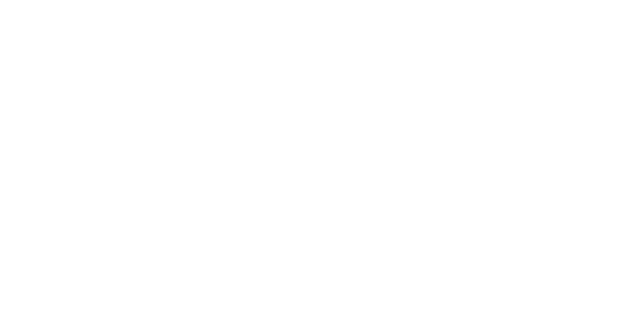
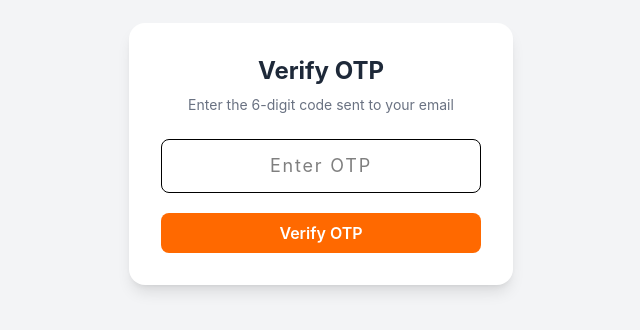
Before and after one commit to UniSphereProject/unisphere-project, a React (Vite) app in the folder frontend/: page /verify-otp/1 in a window 1280 px wide. Before the commit this address had no page. Shown: the part 246-576 px from the top of the page, without its empty margins (319-959 px from the left). Built offline with nearby package versions, Linux system fonts and the light colour scheme; no server answers.

Commit message:
verify-otp after register

```diff
--- a/frontend/src/App.jsx
+++ b/frontend/src/App.jsx
@@ -8,6 +8,7 @@ import Forgetpw from "./pages/Forgetpw";
 import Notice from "./pages/Notice";
 import Notes from "./pages/Notes";
 import Tryregister from "./pages/Register";
+import VerifyOtp from "./pages/VerifyOtp";
 const RootRoute = () => {
   const { token } = useAuth();
   const storedToken = localStorage.getItem("token");
@@ -25,19 +26,22 @@ const App = () => {
         {/* public routes - anyone can visit these */}
         <Route path="/" element={<Login />} />
         <Route path="/register" element={<Tryregister />} />
+        <Route path="/verify-otp/:id" element={<VerifyOtp/>} />
         <Route path="/forgetpw" element={<Forgetpw />} />
 
-        {/* protected routes - must be logged in, else redirected to "/"
+
 
           <Route element={<ProtectedRoute />}>
-           </Route>
 
-        */}
-
-          <Route path="/home" element={<Home />} />
+           <Route path="/home" element={<Home />} />
            <Route path="/profile" element={<Profile />} />
           <Route path="/notice" element={<Notice />} />
           <Route path="/notes" element={<Notes />} />
+           </Route>
+
+
+
+
 
       </Routes>
     </AuthProvider>
--- a/frontend/src/pages/Login.jsx
+++ b/frontend/src/pages/Login.jsx
@@ -21,6 +21,7 @@ const storedToken = localStorage.getItem("token");
   }
 
   const BASE_URL=import.meta.env.VITE_BACKEND_API_BASE_URL;
+
 
   const handleSubmit = async (e) => {
     e.preventDefault();
--- a/frontend/src/pages/Register.jsx
+++ b/frontend/src/pages/Register.jsx
@@ -1,7 +1,7 @@
 import React, { useState } from "react";
 import axios from "axios";
 import { User ,Eye,EyeOff} from "lucide-react";
-import { Link ,Navigate} from "react-router-dom";
+import { Link ,useNavigate} from "react-router-dom";
 
 
 const Field = ({
@@ -43,16 +43,17 @@ const Tryregister = () => {
 const [showPassword,setShowPassword]=useState(false)
 const [showCpassword,setShowCpassword]=useState(false)
   const [loading, setLoading] = useState(false);
-  const [success, setSuccess] = useState(false);
   const [err, setErr] = useState("");
 
   const emailRegex = /^[A-Za-z0-9._%+-]+@(student\.)?pu\.edu\.np$/;
+
+  const navigate=useNavigate()
 
   const handleSubmit = async (e) => {
     e.preventDefault();
 
     setErr("");
-    setSuccess(false);
+
 
     // validation
     if (!name || !email || !password || !confirmPassword) {
@@ -95,14 +96,20 @@ const [showCpassword,setShowCpassword]=useState(false)
         }
       );
 
-      console.log(res.data);
-      setSuccess(true);
+      console.log(res.data)
 
-      // optional reset
-      setName("");
-      setEmail("");
-      setPassword("");
-      setConfirmPassword("");
+      const registeredEmail = email;
+
+        navigate(`/verify-otp/${res.data.id}` ,{
+        state:{registeredEmail}
+      })
+
+
+      //reset
+setName("");
+setEmail("");
+setPassword("");
+setConfirmPassword("");
 
 
 
@@ -124,6 +131,20 @@ const [showCpassword,setShowCpassword]=useState(false)
   };
 
   return (
+
+<>
+
+
+      {loading && (
+        <div className="fixed inset-0 bg-black/40 flex items-center justify-center z-50">
+          <div className="bg-white px-8 py-6 rounded-xl flex items-center gap-3 shadow-lg">
+            <div className="w-5 h-5 border-4 border-gray-300 border-t-orange-500 rounded-full animate-spin"></div>
+            <span className="text-gray-700 font-medium"> Creating Your Account...</span>
+          </div>
+        </div>
+      )}
+
+
     <div className="min-h-screen flex items-center justify-center p-4">
       <div className="w-full max-w-md bg-white rounded-3xl shadow-xl p-8 border border-gray-100">
 
@@ -205,12 +226,6 @@ const [showCpassword,setShowCpassword]=useState(false)
             </p>
           )}
 
-          {/* Success */}
-          {success && (
-            <p className="text-sm text-green-600 bg-green-50 border border-green-200 rounded-xl px-4 py-3">
-              Account created successfully! OTP sent to email.
-            </p>
-          )}
 
           {/* Submit */}
           <button
@@ -227,6 +242,7 @@ const [showCpassword,setShowCpassword]=useState(false)
 
         </form>
 
+
         <p className="text-center text-sm text-gray-500 mt-6">
           Already have an account?{" "}
           <Link to="/" className="text-orange-600 font-semibold hover:underline">
@@ -236,7 +252,7 @@ const [showCpassword,setShowCpassword]=useState(false)
 
       </div>
     </div>
-  );
+ </> );
 };
 
 export default Tryregister;
--- /dev/null
+++ b/frontend/src/pages/VerifyOtp.jsx
@@ -0,0 +1,95 @@
+import axios from "axios";
+import { useState } from "react";
+import { useLocation, useParams } from "react-router-dom";
+
+const VerifyOtp = () => {
+  const location = useLocation();
+  const { id } = useParams();
+
+  const email = location.state?.email;
+  const BASE_URL = import.meta.env.VITE_BACKEND_API_BASE_URL;
+
+  const [otp, setOtp] = useState("");
+  const [loading, setLoading] = useState(false);
+  const [message, setMessage] = useState("");
+
+  const handleSubmit = async () => {
+    if (otp.length !== 6) {
+      setMessage("Please enter a valid 6-digit OTP.");
+      return;
+    }
+
+    try {
+      setLoading(true);
+      setMessage("");
+
+      const res = await axios.post(
+        `${BASE_URL}/api/auth/verify-otp/${id}`,
+        {
+          otp,
+        }
+      );
+
+      setMessage(res.data);
+      console.log(res.data);
+    } catch (err) {
+      console.error(err);
+
+      setMessage(
+        err.response?.data?.detail?.[0]?.msg ||
+          "OTP verification failed."
+      );
+    } finally {
+      setLoading(false);
+    }
+  };
+
+  return (
+    <div className="min-h-screen flex items-center justify-center bg-gray-100 px-4">
+      <div className="bg-white shadow-lg rounded-2xl p-8 w-full max-w-sm">
+
+        <h2 className="text-2xl font-bold text-center text-gray-800">
+          Verify OTP
+        </h2>
+
+        <p className="text-sm text-gray-500 text-center mt-2">
+          Enter the 6-digit code sent to your email
+        </p>
+
+        {email && (
+          <p className="text-xs text-gray-400 text-center mt-1 break-all">
+            {email}
+          </p>
+        )}
+
+        <input
+          type="text"
+          value={otp}
+          maxLength={6}
+          onChange={(e) =>
+            setOtp(e.target.value.replace(/\D/g, ""))
+          }
+          placeholder="Enter OTP"
+          className="mt-6 w-full px-4 py-3 text-center text-lg tracking-widest border rounded-lg outline-none focus:ring-2 focus:ring-orange-500"
+        />
+
+        <button
+          onClick={handleSubmit}
+          disabled={loading}
+          className="mt-5 w-full bg-orange-500 text-white py-2 rounded-lg font-semibold hover:bg-orange-600 transition disabled:opacity-50"
+        >
+          {loading ? "Verifying..." : "Verify OTP"}
+        </button>
+
+        {message && (
+          <p className="mt-4 text-center text-sm text-gray-600">
+            {message}
+          </p>
+        )}
+
+      </div>
+    </div>
+  );
+};
+
+export default VerifyOtp;
```
Also changed, not shown: 1 other file (tests, documents, lock files or other folders).
